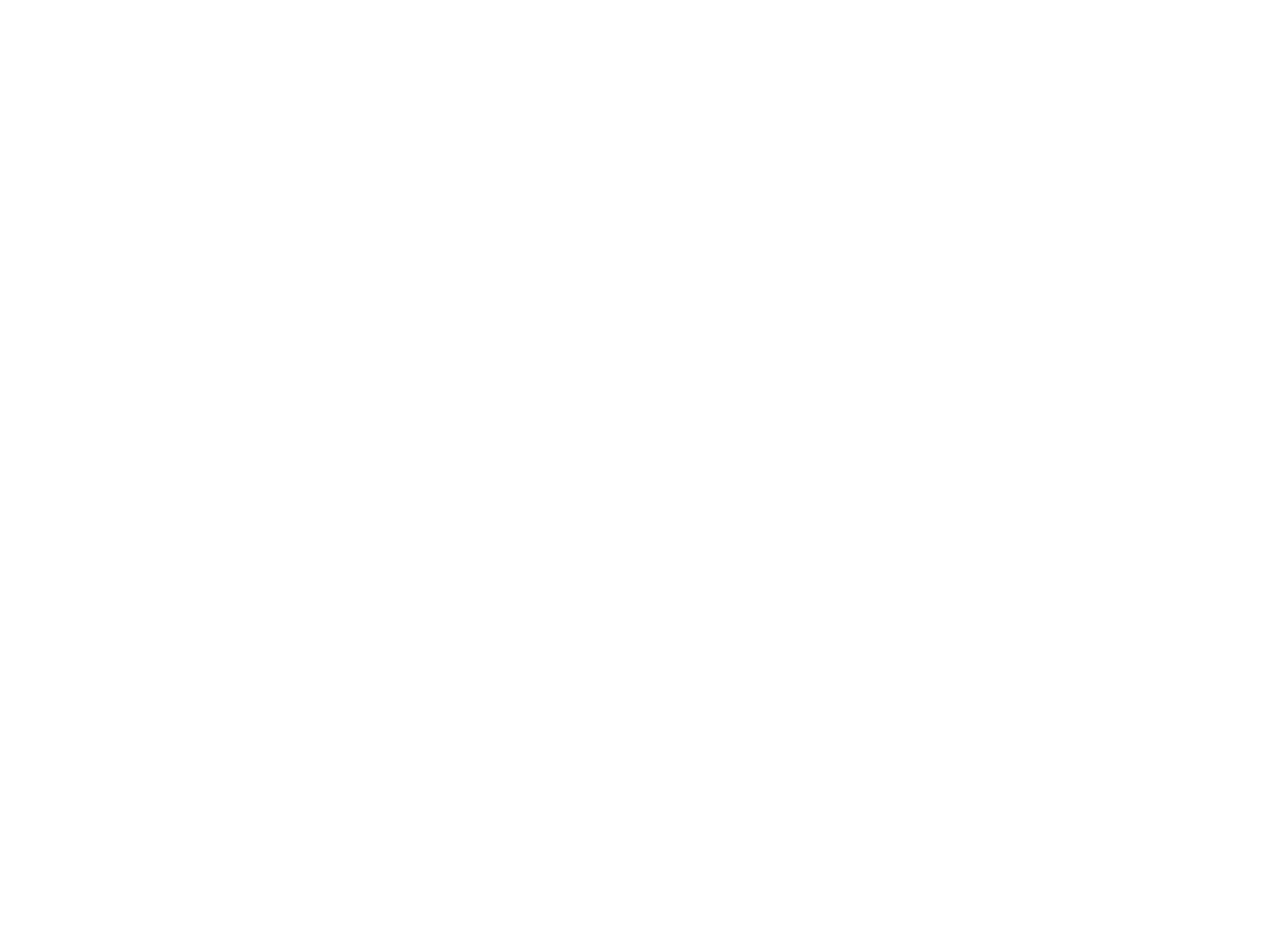
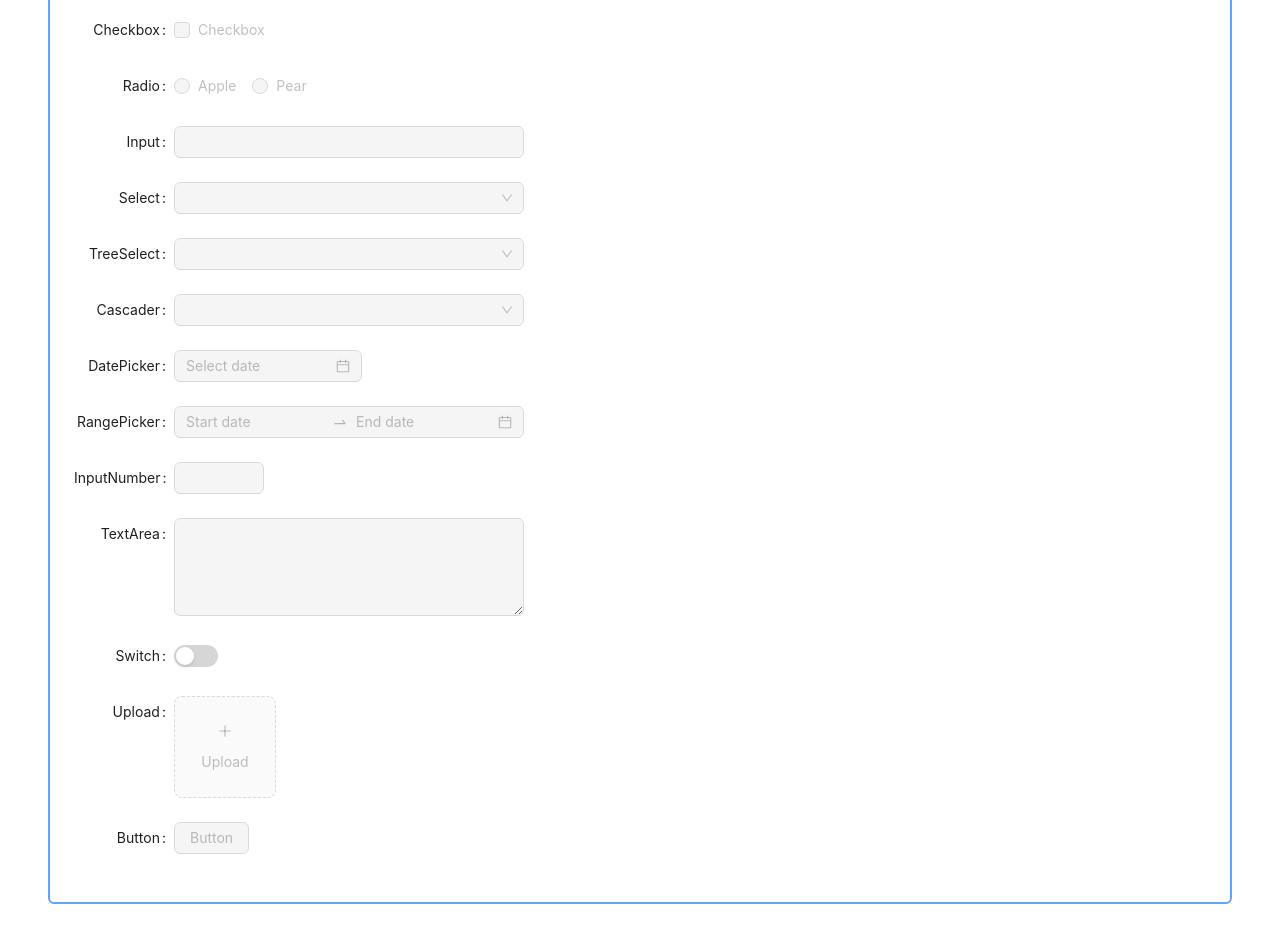
Before and after one commit to AbdullahWins/componentSnippets, a React (Vite) app: page / in a window 1280 px wide. Shown: the part 2560-3502 px from the top of the page. Before the commit the page ends 2526 px from the top, so only its background shows below. Built offline with nearby package versions, Linux system fonts and the light colour scheme.

Commit message:
added form with many types of input fields

```diff
--- /dev/null
+++ b/src/components/MultiPurposeForm.jsx
@@ -0,0 +1,141 @@
+import { PlusOutlined } from "@ant-design/icons";
+import {
+  Button,
+  Cascader,
+  Checkbox,
+  DatePicker,
+  Form,
+  Input,
+  InputNumber,
+  Radio,
+  Select,
+  Switch,
+  TreeSelect,
+  Upload,
+} from "antd";
+import { useState } from "react";
+const { RangePicker } = DatePicker;
+const { TextArea } = Input;
+
+const normFile = (e) => {
+  if (Array.isArray(e)) {
+    console.log(e);
+    return e;
+  }
+  return e?.fileList;
+};
+
+const MultiPurposeForm = () => {
+  const [componentDisabled, setComponentDisabled] = useState(true);
+  return (
+    <div className="flex flex-col gap-6 border-2 border-blue-400 rounded-md p-6 w-full">
+      <Checkbox
+        checked={componentDisabled}
+        onChange={(e) => setComponentDisabled(e.target.checked)}
+      >
+        Form disabled
+      </Checkbox>
+      <Form
+        labelCol={{
+          span: 4,
+        }}
+        wrapperCol={{
+          span: 14,
+        }}
+        layout="horizontal"
+        disabled={componentDisabled}
+        style={{
+          maxWidth: 600,
+        }}
+      >
+        <Form.Item label="Checkbox" name="disabled" valuePropName="checked">
+          <Checkbox>Checkbox</Checkbox>
+        </Form.Item>
+        <Form.Item label="Radio">
+          <Radio.Group>
+            <Radio value="apple"> Apple </Radio>
+            <Radio value="pear"> Pear </Radio>
+          </Radio.Group>
+        </Form.Item>
+        <Form.Item label="Input">
+          <Input />
+        </Form.Item>
+        <Form.Item label="Select">
+          <Select>
+            <Select.Option value="demo">Demo</Select.Option>
+          </Select>
+        </Form.Item>
+        <Form.Item label="TreeSelect">
+          <TreeSelect
+            treeData={[
+              {
+                title: "Light",
+                value: "light",
+                children: [
+                  {
+                    title: "Bamboo",
+                    value: "bamboo",
+                  },
+                ],
+              },
+            ]}
+          />
+        </Form.Item>
+        <Form.Item label="Cascader">
+          <Cascader
+            options={[
+              {
+                value: "zhejiang",
+                label: "Zhejiang",
+                children: [
+                  {
+                    value: "hangzhou",
+                    label: "Hangzhou",
+                  },
+                ],
+              },
+            ]}
+          />
+        </Form.Item>
+        <Form.Item label="DatePicker">
+          <DatePicker />
+        </Form.Item>
+        <Form.Item label="RangePicker">
+          <RangePicker />
+        </Form.Item>
+        <Form.Item label="InputNumber">
+          <InputNumber />
+        </Form.Item>
+        <Form.Item label="TextArea">
+          <TextArea rows={4} />
+        </Form.Item>
+        <Form.Item label="Switch" valuePropName="checked">
+          <Switch />
+        </Form.Item>
+        <Form.Item
+          label="Upload"
+          valuePropName="fileList"
+          getValueFromEvent={normFile}
+        >
+          <Upload action="/upload.do" listType="picture-card">
+            <div>
+              <PlusOutlined />
+              <div
+                style={{
+                  marginTop: 8,
+                }}
+              >
+                Upload
+              </div>
+            </div>
+          </Upload>
+        </Form.Item>
+        <Form.Item label="Button">
+          <Button>Button</Button>
+        </Form.Item>
+      </Form>
+    </div>
+  );
+};
+
+export default MultiPurposeForm;
--- a/src/pages/ComponentCollection.jsx
+++ b/src/pages/ComponentCollection.jsx
@@ -5,6 +5,7 @@
 import ColorPickerReact from "../components/ColorPickerReact";
 import DatePickerComponent from "../components/DatePickerComponent";
 import FileUploader from "../components/FileUploader";
+import MultiPurposeForm from "../components/MultiPurposeForm";
 import ReplicateAI from "../components/ReplicateAI";
 import TextDivider from "../components/TextDivider";
 
@@ -20,6 +21,7 @@
       <ColorPickerReact></ColorPickerReact>
       <ColorChanger></ColorChanger>
       <BackgroundWithPicker></BackgroundWithPicker>
+      <MultiPurposeForm></MultiPurposeForm>
     </div>
   );
 };
```
